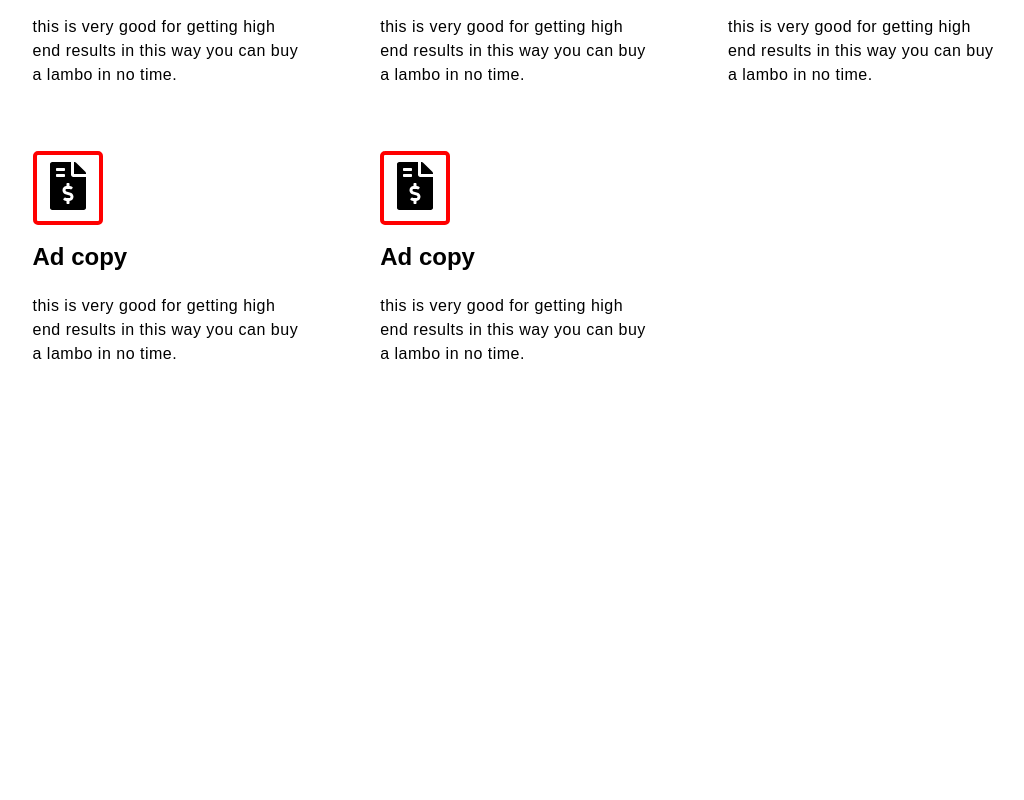
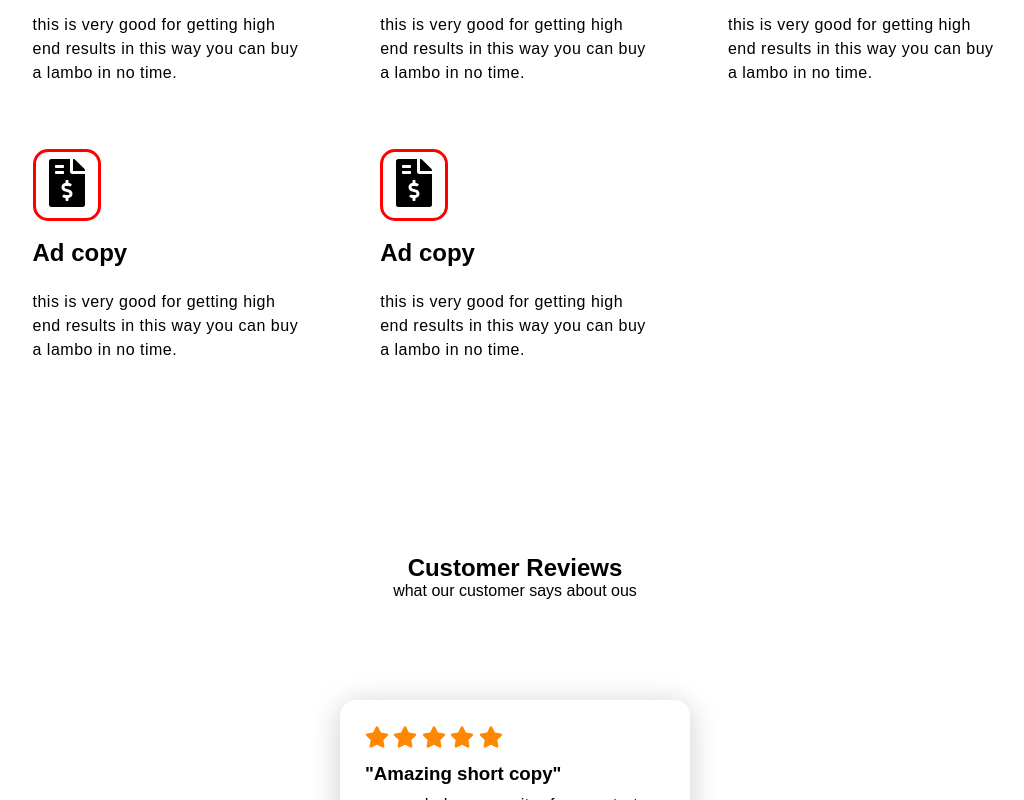
Before and after one commit to Flying0101/CW-site, a React (Create React App) app: page / in a window 1280 px wide. Shown: the part 2000-2800 px from the top of the page, without its empty margins (125-1149 px from the left). Before the commit the page ends 2446 px from the top, so only its background shows below. Built offline with nearby package versions, Linux system fonts and the light colour scheme.

Commit message:
reviews added

```diff
--- /dev/null
+++ b/src/components/Reviews.js
@@ -0,0 +1,34 @@
+import React from 'react';
+
+import '../css/Reviews.css';
+import { FaStar } from "react-icons/fa";
+
+
+function Reviews() {
+
+
+
+
+    return (
+        <section className="review-section">
+
+            <h1 className="review-header">Customer Reviews</h1>
+            <p className="review-info">what our customer says about ous</p>
+
+            <div className="review-container">
+
+                <div className="rev-d">
+                    <div className="rev-stars"><FaStar className="star-icons"/> <FaStar className="star-icons"/> <FaStar className="star-icons"/> <FaStar className="star-icons"/> <FaStar className="star-icons"/> </div>
+                    <h3 className="rev-quote" >"Amazing short copy"</h3>
+                    <p className="rev-feedback" >we needed a copywriter for our startup and with help of SM-consulting we got a great fundament to keep developing on, we will be back in the future be sure of it!</p>
+                    <p className="rev-company">- Looksy <br/> /Ecom</p>
+                </div>
+
+            </div>
+
+        </section>
+    )
+
+}
+
+export default Reviews
--- a/src/css/Landing.css
+++ b/src/css/Landing.css
@@ -26,6 +26,7 @@
     color: white;
     margin: 0 auto;
     max-width: 80%;
+
 }
 
 
--- a/src/css/Methods.css
+++ b/src/css/Methods.css
@@ -38,8 +38,8 @@
 
 .m-icon-container {
     padding: 7px;
-    border: 4px solid red;
-    border-radius: 5px;
+    border: 3px solid red;
+    border-radius: 15px;
     width: fit-content;
     margin-bottom: 18px;
 }
--- /dev/null
+++ b/src/css/Reviews.css
@@ -0,0 +1,108 @@
+.review-section {
+
+    padding: 7em 0;
+}
+
+.review-header {
+    width: fit-content;
+    margin: 0 auto;
+}
+
+.review-info {
+
+    width: fit-content;
+    margin: 0 auto;
+    margin-bottom: 100px;
+}
+
+.review-container {
+
+    width: 100%;
+    margin: 0 auto;
+
+}
+
+
+
+.rev-d {
+    padding: 25px;
+    width: 95%;
+    max-width: 350px;
+    background: rgba(255, 255, 255, 0.39);
+    border-radius: 16px;
+    box-shadow: 0 4px 30px rgba(0, 0, 0, 0.2);
+    margin: 0 auto;
+}
+
+.rev-stars {
+    margin-bottom: 10px;
+}
+
+.rev-quote {
+    margin-bottom: 10px;
+}
+
+.rev-feedback {
+    margin-bottom: 25px;
+    letter-spacing: 0.5px;
+    line-height: 1.3rem;
+}
+
+.star-icons {
+    font-size: 1.5rem;
+    color: rgb(255, 136, 0);
+}
+
+.rev-company {
+    color: blueviolet;
+    font-weight: bold;
+
+}
+
+
+
+
+@-webkit-keyframes myanimation {
+    0% {
+        color: rgb(0, 0, 0);
+    }
+
+    25% {
+        color: rgb(48, 9, 99);
+    }
+
+    50% {
+        color: rgb(121, 25, 177);
+    }
+
+    75% {
+        color: rgb(200, 104, 224);
+    }
+
+    100% {
+        color: rgb(121, 19, 204);
+    }
+}
+
+
+@keyframes myanimation {
+    0% {
+        color: rgb(48, 9, 99);
+    }
+
+    25% {
+        color: rgb(69, 14, 141);
+    }
+
+    50% {
+        color: rgb(121, 25, 177);
+    }
+
+    75% {
+        color: rgb(200, 104, 224);
+    }
+
+    100% {
+        color: rgb(121, 19, 204);
+    }
+}
--- a/src/pages/Home.js
+++ b/src/pages/Home.js
@@ -6,6 +6,7 @@ import Landing from '../components/Landing';
 import Intro from '../components/Intro';
 import Services from '../components/Services';
 import Methods from '../components/Methods';
+import Reviews from '../components/Reviews';
 
 function Home() {
 
@@ -19,6 +20,7 @@ function Home() {
             <Intro />
             <Services />
             <Methods />
+            <Reviews />
         </div>
     )
 
```
Also changed, not shown: src/components/Footer.js (+19 -0 lines).
